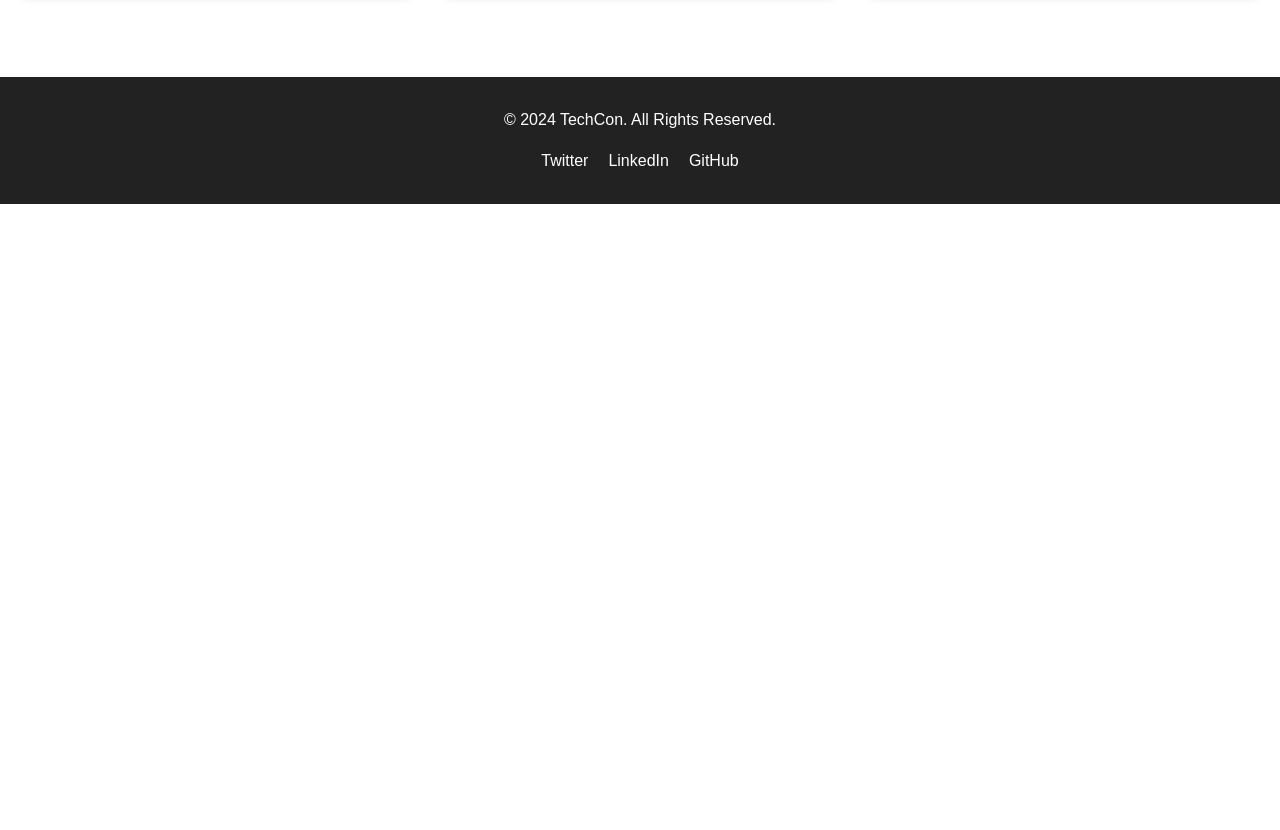
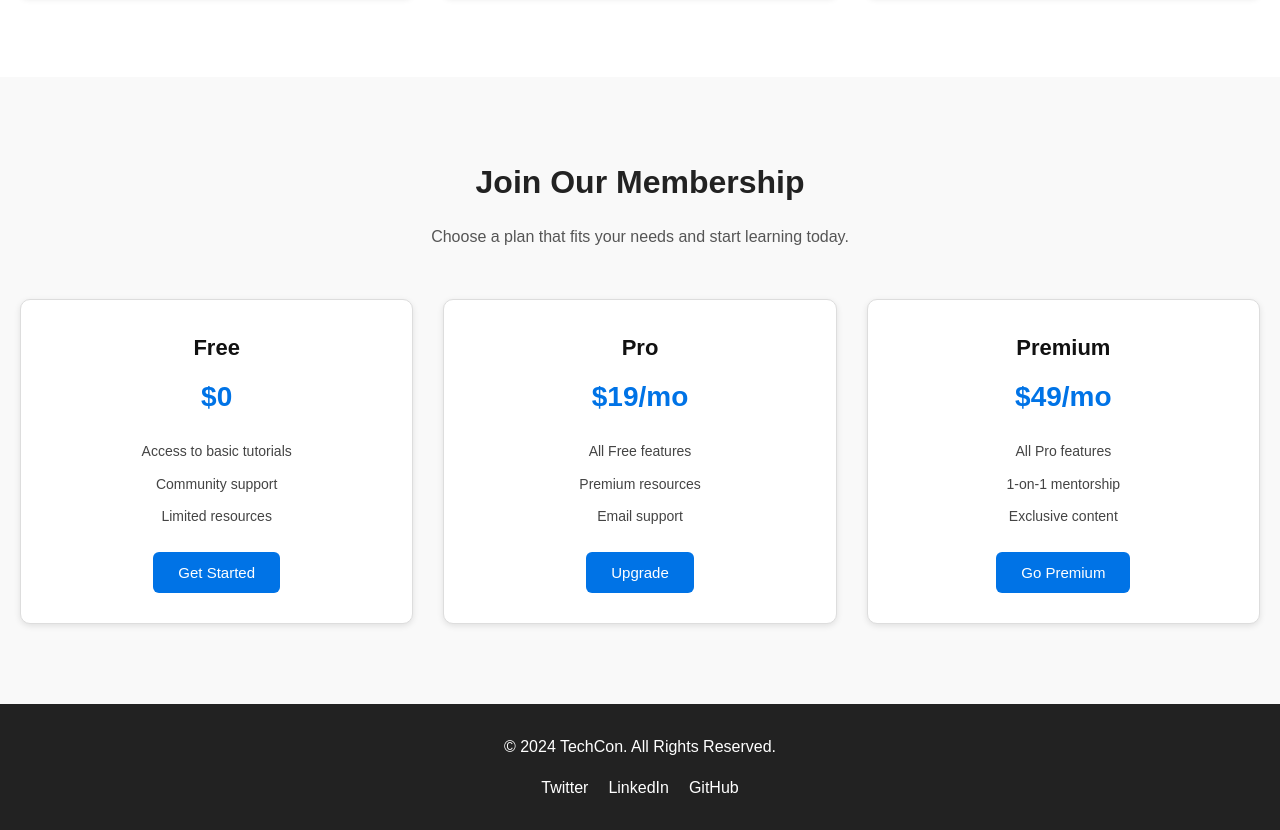
Before and after one commit to kelvin-N/alx_html_css, a plain HTML site: page css_advanced/index.html in a window 1280 px wide. Shown: the part 1747-2577 px from the top of the page. Before the commit the page ends 1951 px from the top, so only its background shows below. Drawn offline with Linux system fonts and the light colour scheme.

Commit message:
modify css_advanced/index.html,css_advanced/styles.css

```diff
--- a/css_advanced/index.html
+++ b/css_advanced/index.html
@@ -98,6 +98,46 @@
   </div>
 </section>
 
+<section class="membership">
+  <h2>Join Our Membership</h2>
+  <p>Choose a plan that fits your needs and start learning today.</p>
+
+  <div class="membership-plans">
+    <div class="plan">
+      <h3>Free</h3>
+      <p class="price">$0</p>
+      <ul>
+        <li>Access to basic tutorials</li>
+        <li>Community support</li>
+        <li>Limited resources</li>
+      </ul>
+      <button>Get Started</button>
+    </div>
+
+    <div class="plan">
+      <h3>Pro</h3>
+      <p class="price">$19/mo</p>
+      <ul>
+        <li>All Free features</li>
+        <li>Premium resources</li>
+        <li>Email support</li>
+      </ul>
+      <button>Upgrade</button>
+    </div>
+
+    <div class="plan">
+      <h3>Premium</h3>
+      <p class="price">$49/mo</p>
+      <ul>
+        <li>All Pro features</li>
+        <li>1-on-1 mentorship</li>
+        <li>Exclusive content</li>
+      </ul>
+      <button>Go Premium</button>
+    </div>
+  </div>
+</section>
+
   <!-- ===== FOOTER ===== -->
   <footer id="footer">
     <p>&copy; 2024 TechCon. All Rights Reserved.</p>
--- a/css_advanced/styles.css
+++ b/css_advanced/styles.css
@@ -226,3 +226,82 @@ footer .socials a {
   color: #555;
   line-height: 1.4;
 }
+/* ===== MEMBERSHIP SECTION ===== */
+.membership {
+  padding: 80px 20px;
+  background-color: #f9f9f9;
+  text-align: center;
+}
+
+.membership h2 {
+  font-size: 32px;
+  margin-bottom: 15px;
+  color: #222;
+}
+
+.membership p {
+  font-size: 16px;
+  color: #555;
+  margin-bottom: 50px;
+}
+
+.membership-plans {
+  display: grid;
+  grid-template-columns: repeat(auto-fit, minmax(250px, 1fr));
+  gap: 30px;
+  justify-content: center;
+}
+
+.plan {
+  background: #fff;
+  border: 1px solid #ddd;
+  border-radius: 10px;
+  padding: 30px 20px;
+  box-shadow: 0 2px 6px rgba(0,0,0,0.1);
+  transition: transform 0.3s ease, box-shadow 0.3s ease;
+}
+
+.plan:hover {
+  transform: translateY(-8px);
+  box-shadow: 0 4px 12px rgba(0,0,0,0.15);
+}
+
+.plan h3 {
+  font-size: 22px;
+  color: #111;
+  margin-bottom: 10px;
+}
+
+.plan .price {
+  font-size: 28px;
+  font-weight: bold;
+  margin-bottom: 20px;
+  color: #0073e6;
+}
+
+.plan ul {
+  list-style: none;
+  padding: 0;
+  margin: 0 0 25px 0;
+}
+
+.plan ul li {
+  margin: 10px 0;
+  font-size: 14px;
+  color: #444;
+}
+
+.plan button {
+  padding: 12px 25px;
+  background-color: #0073e6;
+  color: #fff;
+  border: none;
+  border-radius: 6px;
+  cursor: pointer;
+  font-size: 15px;
+  transition: background 0.3s ease;
+}
+
+.plan button:hover {
+  background-color: #005bb5;
+}
```
